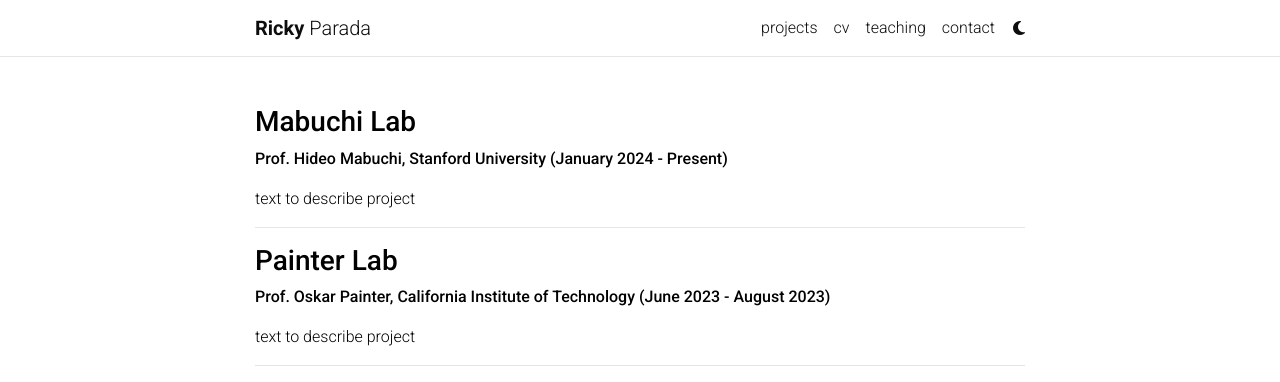
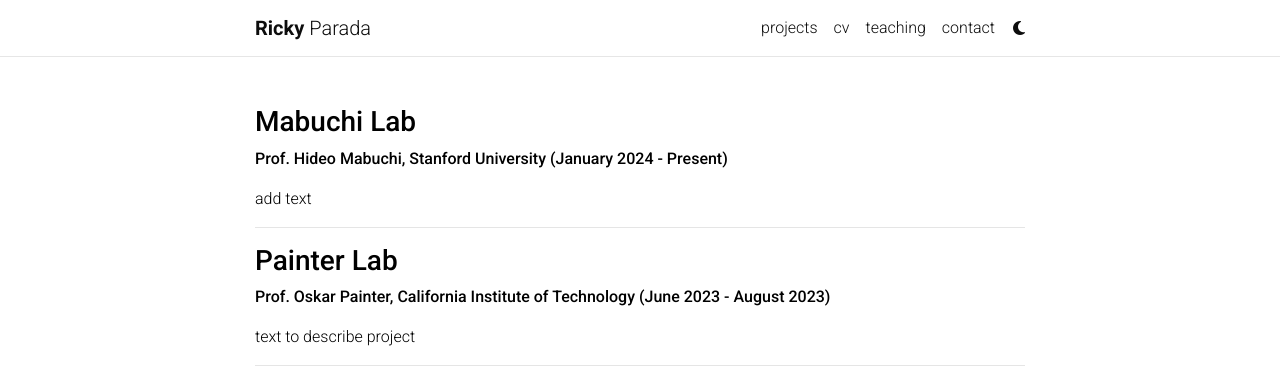
Before and after one commit to rickyparada/rickyparada.github.io, a Jekyll site: the page built from _pages/research.md, in a window 1280 px wide and 990 px high. Shown: the top 382 px of the window. Built offline with Jekyll 4.4.1, drawn with Linux system fonts in a browser that asks for light colours; comment, search, counter and statistics services are not loaded; a style sheet for code colours, icons or effects is not loaded.

Commit message:
Update research.md

```diff
--- a/_pages/research.md
+++ b/_pages/research.md
@@ -10,7 +10,7 @@
 
 **Prof. Hideo Mabuchi, Stanford University (January 2024 - Present)**
 
-text to describe project
+add text
 
 ---
 
```
